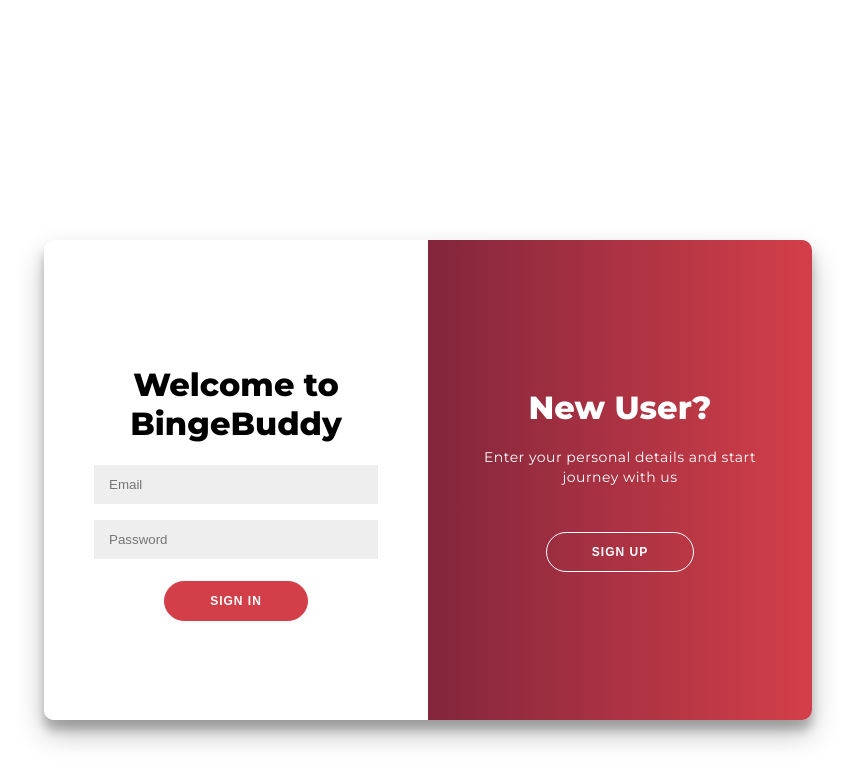
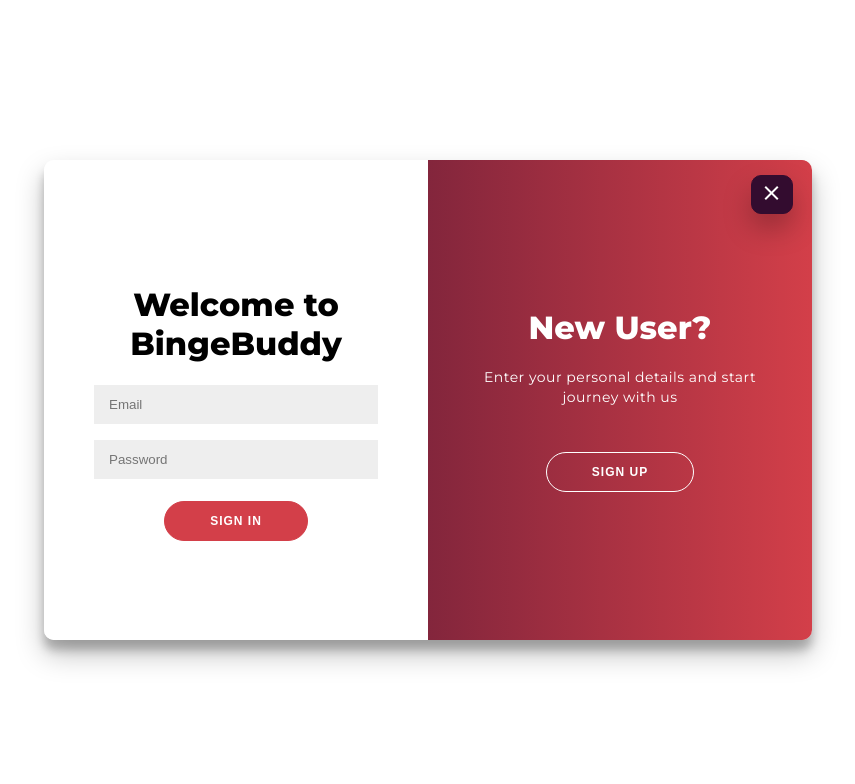
Before and after one commit to lucasskaf/Group15_SWE, an Angular app: page / in a window 1280 px wide. Shown: the top 784 px of the page, without its empty margins (212-1067 px from the left). Built offline with nearby package versions, Linux system fonts and the light colour scheme.

Commit message:
Add close button and center login-register

```diff
--- a/angular.json
+++ b/angular.json
@@ -25,9 +25,10 @@
               "src/assets"
             ],
             "styles": [
+              "@angular/material/prebuilt-themes/deeppurple-amber.css",
               "src/styles.css"
             ],
-            "scripts": ["src/app/login-register/login-register.js"]
+            "scripts": []
           },
           "configurations": {
             "production": {
@@ -93,6 +94,7 @@
               "src/assets"
             ],
             "styles": [
+              "@angular/material/prebuilt-themes/deeppurple-amber.css",
               "src/styles.css"
             ],
             "scripts": []
--- a/package.json
+++ b/package.json
@@ -12,11 +12,12 @@
   "private": true,
   "dependencies": {
     "@angular/animations": "^15.1.0",
+    "@angular/cdk": "^15.1.4",
     "@angular/common": "^15.1.0",
     "@angular/compiler": "^15.1.0",
     "@angular/core": "^15.1.0",
     "@angular/forms": "^15.1.0",
-    "@angular/material": "^15.1.3",
+    "@angular/material": "^15.1.4",
     "@angular/platform-browser": "^15.1.0",
     "@angular/platform-browser-dynamic": "^15.1.0",
     "@angular/router": "^15.1.0",
--- a/src/app/app.module.ts
+++ b/src/app/app.module.ts
@@ -3,7 +3,8 @@
 import { HttpClientModule } from '@angular/common/http';
 import { AppRoutingModule } from './app-routing.module';
 import { AppComponent } from './app.component';
-import { LoginRegisterComponent } from './login-register/login-register.component';
+import { LoginRegisterComponent } from './login-register/login-register.component'
+import { MatIconModule } from '@angular/material/icon'
 
 @NgModule({
   declarations: [
@@ -13,7 +14,8 @@
   imports: [
     BrowserModule,
     HttpClientModule,
-    AppRoutingModule
+    AppRoutingModule,
+    MatIconModule
   ],
   providers: [],
   bootstrap: [AppComponent]
--- a/src/app/login-register/login-register.component.css
+++ b/src/app/login-register/login-register.component.css
@@ -1,4 +1,3 @@
-
 @import url('https://fonts.googleapis.com/css?family=Montserrat:400,800');
 
 * {
@@ -59,6 +58,7 @@
 	letter-spacing: 1px;
 	text-transform: uppercase;
 	transition: transform 80ms ease-in;
+	cursor: pointer;
 }
 
 button:active {
@@ -67,6 +67,11 @@
 
 button:focus {
 	outline: none;
+}
+
+button:hover {
+	background-color: #7c0f16;
+	border-color: #7c0f16;
 }
 
 button.ghost {
@@ -102,7 +107,8 @@
 			0 10px 10px rgba(0,0,0,0.22);
 	position: relative;
 	overflow: hidden;
-    transform: translateY(50%);
+    transform: translateY(-50%);
+	top: 50%;
 	width: 768px;
 	max-width: 100%;
 	min-height: 480px;
@@ -217,3 +223,24 @@
 .container.right-panel-active .overlay-right {
 	transform: translateX(20%);
 }
+
+#closeButton {
+	position: absolute;
+	margin-top: 2%;
+	left: 92%;
+	background-color: #330C2F;
+	border-color: #330C2F;
+	padding: 5px 8px;
+	border-radius: 10px;
+	z-index: 120;
+	box-shadow: 0 14px 28px rgba(0,0,0,0.25);
+	cursor: pointer;
+}
+
+#closeButton:hover {
+	background-color: #491743;
+}
+
+.closed {
+	display: none;
+}
--- a/src/app/login-register/login-register.component.html
+++ b/src/app/login-register/login-register.component.html
@@ -1,4 +1,11 @@
 <div class="container" id="container">
+  <button
+    id="closeButton"
+    mat-icon-button
+    aria-label="Example icon button with a vertical three dot icon"
+  >
+    <mat-icon>close</mat-icon>
+  </button>
   <div class="form-container sign-up-container">
     <form action="#">
       <h1>Create Account</h1>
--- a/src/app/login-register/login-register.component.ts
+++ b/src/app/login-register/login-register.component.ts
@@ -1,5 +1,5 @@
 import { Component } from '@angular/core';
-import { loginInteraction } from './login-register.js'
+import { loginInteraction, closeLogin } from './login-register'
 
 @Component({
   selector: 'app-login-register',
@@ -9,7 +9,8 @@
 export class LoginRegisterComponent {
 
   ngOnInit(): void {
-    const functionality = loginInteraction()
+    const loginAnimation = loginInteraction()
+    const closeFunctionality = closeLogin()
   }
 
 }
--- a/src/app/login-register/login-register.js
+++ /dev/null
@@ -1,13 +0,0 @@
-export function loginInteraction() {
-    const signUpButton = document.getElementById('signUp');
-    const signInButton = document.getElementById('signIn');
-    const container = document.getElementById('container');
-
-    signUpButton.addEventListener('click', () => {
-      container.classList.add("right-panel-active");
-    });
-
-    signInButton.addEventListener('click', () => {
-      container.classList.remove("right-panel-active");
-    });
-}
--- /dev/null
+++ b/src/app/login-register/login-register.ts
@@ -0,0 +1,26 @@
+export function loginInteraction() {
+    const signUpButton: HTMLElement | null = document.getElementById('signUp');
+    const signInButton: HTMLElement | null = document.getElementById('signIn');
+    const container: HTMLElement | null = document.getElementById('container');
+
+    if(signUpButton != null && signInButton != null && container != null){
+      signUpButton.addEventListener('click', () => {
+        container.classList.add("right-panel-active");
+      });
+
+      signInButton.addEventListener('click', () => {
+        container.classList.remove("right-panel-active");
+      });
+    }
+}
+
+export function closeLogin() {
+  const closeButton: HTMLElement | null = document.getElementById('closeButton');
+  const container: HTMLElement | null = document.getElementById('container');
+
+  if(closeButton != null && container != null){
+    closeButton.addEventListener('click', () => {
+      container.classList.add("closed")
+    })
+  }
+}
--- a/src/index.html
+++ b/src/index.html
@@ -6,8 +6,11 @@
   <base href="/">
   <meta name="viewport" content="width=device-width, initial-scale=1">
   <link rel="icon" type="image/x-icon" href="favicon.ico">
+  <link rel="preconnect" href="https://fonts.gstatic.com">
+  <link href="https://fonts.googleapis.com/css2?family=Roboto:wght@300;400;500&display=swap" rel="stylesheet">
+  <link href="https://fonts.googleapis.com/icon?family=Material+Icons" rel="stylesheet">
 </head>
-<body>
+<!-- <body class="mat-typography"> -->
   <app-root></app-root>
 </body>
 </html>
--- a/src/styles.css
+++ b/src/styles.css
@@ -7,3 +7,5 @@
     justify-content: center;
     font-family: 'Montserrat', sans-serif;
 }
+html, body { height: 100%; }
+body { margin: 0; font-family: Roboto, "Helvetica Neue", sans-serif; }
--- a/tsconfig.json
+++ b/tsconfig.json
@@ -30,6 +30,6 @@
     "strictInjectionParameters": true,
     "strictInputAccessModifiers": true,
     "strictTemplates": true,
-    "allowJS": true
+    // "allowJS": true
   }
 }
```
Also changed, not shown: 1 other file (tests, documents, lock files or other folders). Lines whose indentation alone changed are shown as unchanged.
